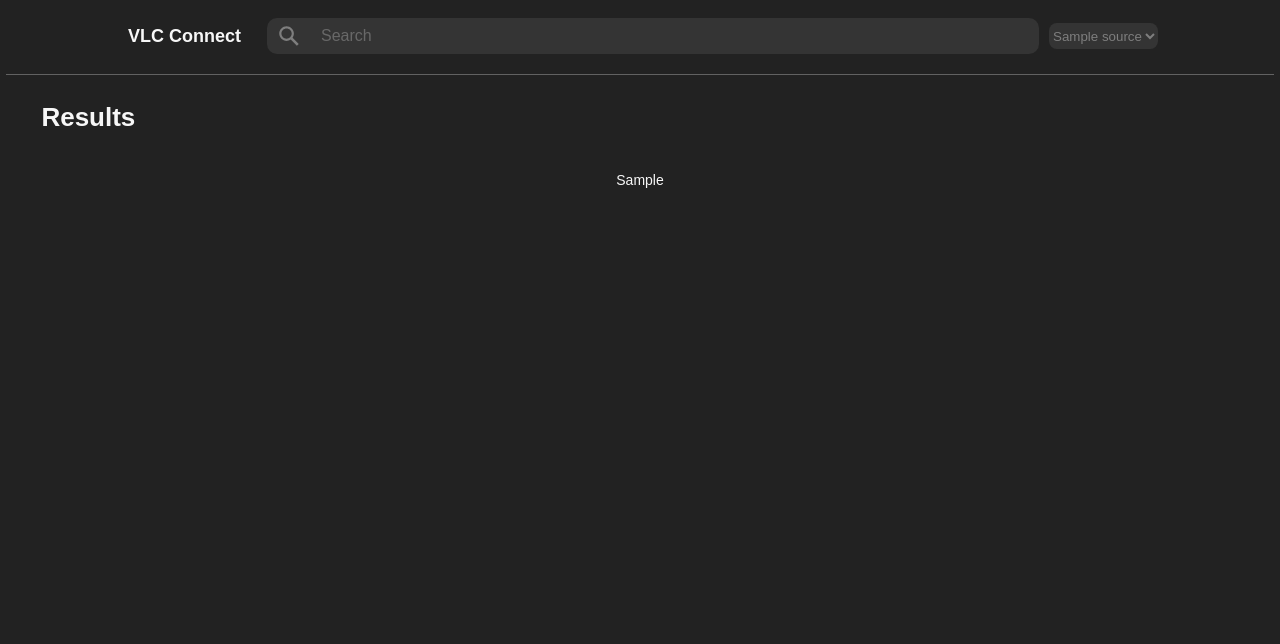
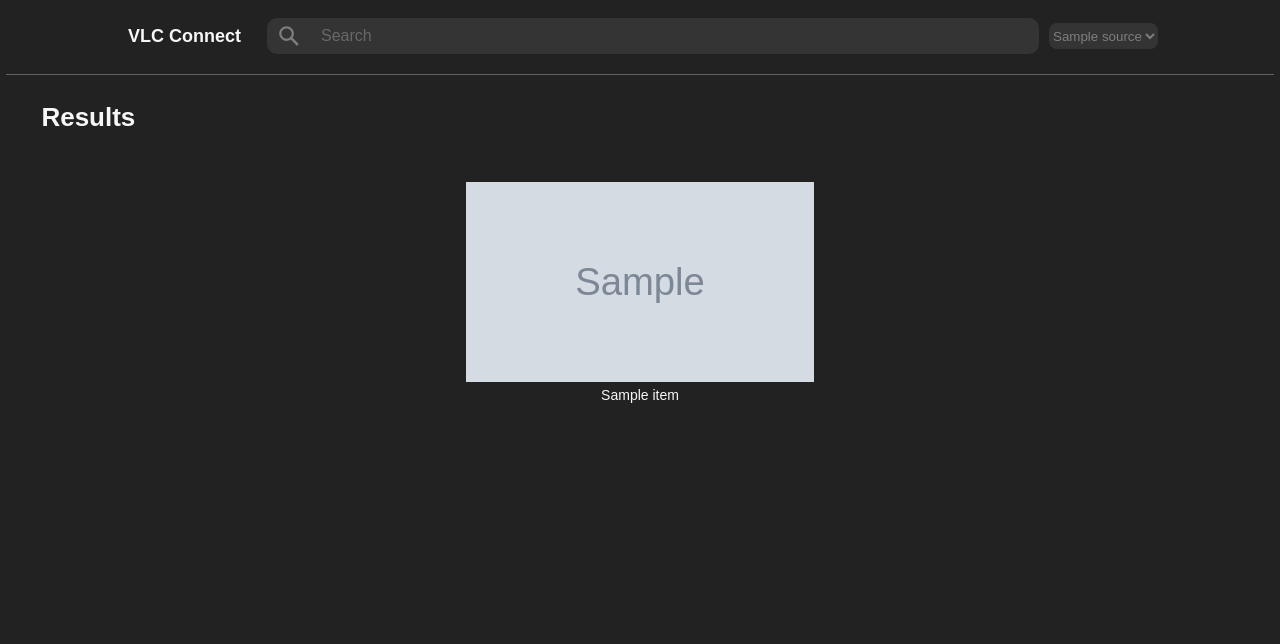
Before and after one commit to alexmbd/vlc-connect, a Flask app: template vlcconnect/templates/results.html in a window 1280 px wide. Shown: the top 644 px of the page. Run offline with Flask 2, Linux system fonts and the light colour scheme; the template is opened without the code that fills it: most values are stand-ins (such as "Sample title", 1, 10 or a date in 2020); grey boxes marked "Sample" are stand-in pictures.

```diff
--- a/vlcconnect/static/styles.css
+++ b/vlcconnect/static/styles.css
@@ -159,7 +159,7 @@ hr {
 .img_title {
   display: flex;
   flex-direction: column;
-  margin-bottom: 10px;
+  margin: 10px;
 }
 
 .content_button {
@@ -170,6 +170,10 @@ hr {
   font-style: normal;
   font-weight: 500;
   font-size: 14px;
+  width: 360px;
+  overflow: hidden;
+  white-space: nowrap;
+  text-overflow: ellipsis;
 }
 
 .img_title img {
--- a/vlcconnect/templates/results.html
+++ b/vlcconnect/templates/results.html
@@ -42,7 +42,16 @@
                 <h1>Results</h1>
             </div>
             <div class="main_content">
-                <button class="content_button">Sample</button>
+                {% for item in youtube_results %}
+                    <div class="img_title">
+                        <button type="submit" name="playlist_button" value="{{item['link']}}" class="content_button">
+                            <img src="{{item['thumbnails'][0]['url']}}" width="360" height="200">
+                        </button>
+                        <button type="submit" name="playlist_button" value="{{item['link']}}" class="content_button">
+                            {{item["title"]}}
+                        </button>
+                    </div>
+                {% endfor %}
             </div>
         </div>
     </div>
--- a/vlcconnect/views.py
+++ b/vlcconnect/views.py
@@ -1,9 +1,10 @@
 from flask import Blueprint, render_template, request, redirect, url_for
-from .ytVLC import VLCPlayer, get_url_info
+from .ytVLC import VLCPlayer, YoutubeSearch, get_url_info
 
 views = Blueprint("views", __name__, static_folder="static", static_url_path="/vlcconnect/static")
 
 vlc_player = VLCPlayer()
+youtube_search = YoutubeSearch()
 
 media_sources = ["YouTube", "Local"]
 qualities = ["144", "240", "360", "480", "720", "1080"]
@@ -37,7 +38,8 @@ def home():
 
 @views.route("/results/<query>", methods=["GET", "POST"])
 def results(query: str):
-    return render_template("results.html", media_sources=media_sources)
+    youtube_results = youtube_search.search(query)
+    return render_template("results.html", media_sources=media_sources, youtube_results=youtube_results)
 
 
 def media_handler(url: str, quality: str) -> None:
--- a/vlcconnect/ytVLC.py
+++ b/vlcconnect/ytVLC.py
@@ -20,7 +20,7 @@ class YoutubeVideo:
 
     @staticmethod
     def values() -> List[str]:
-        return [value for value in dir(YoutubeVideo) if not value.startswith("_")]
+        return [value for value in YoutubeVideo.__annotations__]
 
 class YoutubeSearch:
     """Create a YoutubeSearch object that handles search queries and search pagination"""
```
